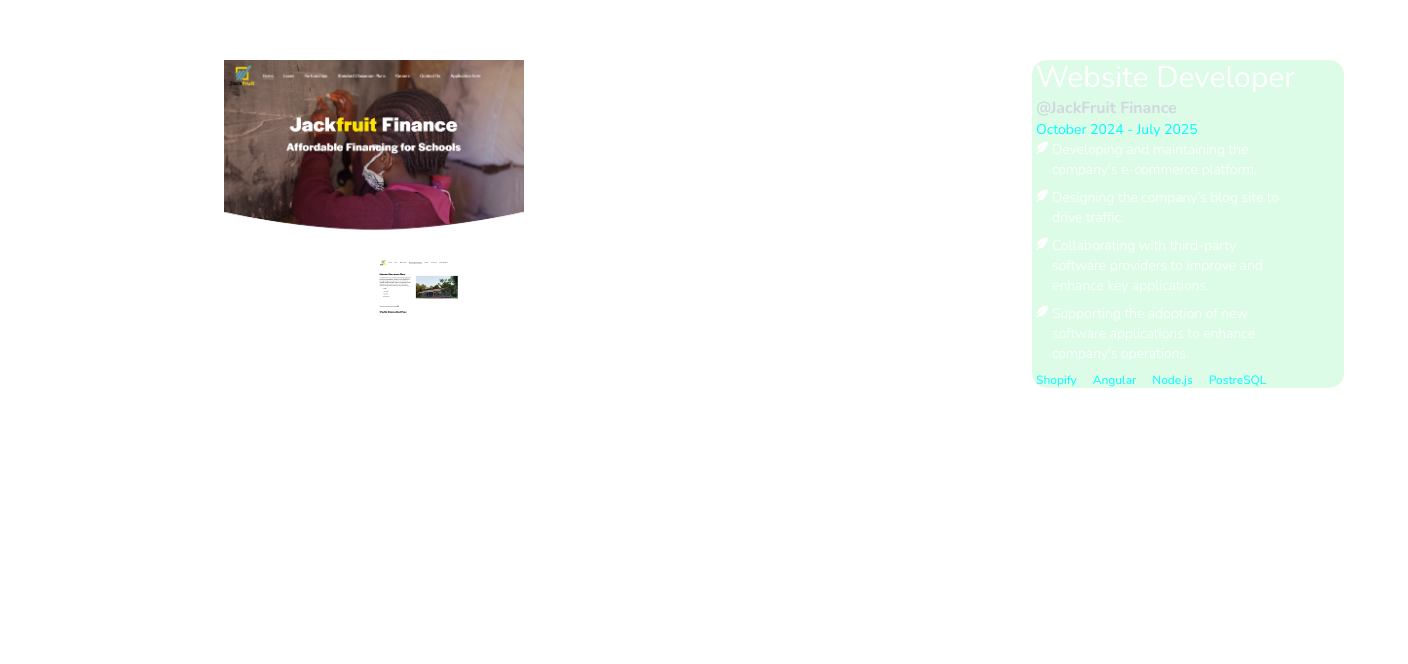
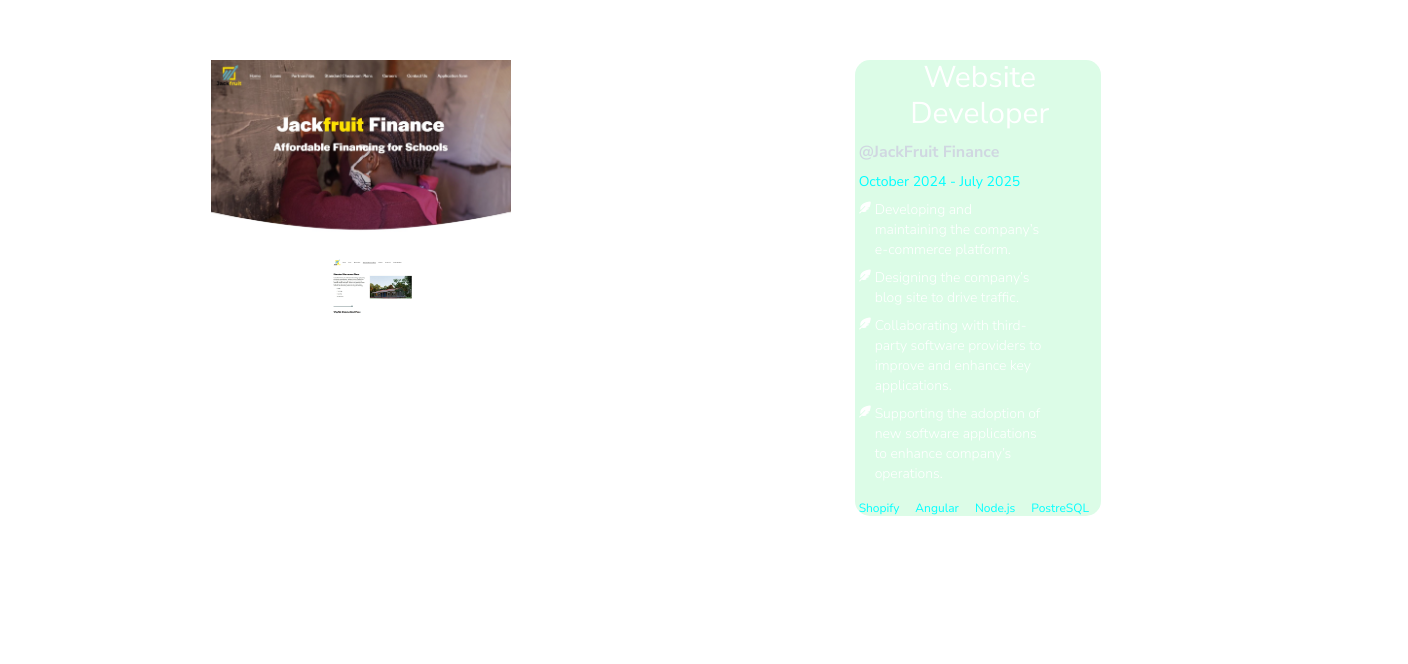
Before and after one commit to BuckanianCodes/Portfolio, an Angular app: page /experience in a window 1280 px wide. Shown: the part 136-800 px from the top of the page, 1408 px wide, since content can reach past the window. Built offline with nearby package versions, Linux system fonts and the light colour scheme.

Commit message:
Experience styling

```diff
--- a/src/app/pages/experience/experience.component.html
+++ b/src/app/pages/experience/experience.component.html
@@ -1,4 +1,4 @@
-<div id="exp-wrapper" class="w-full relative h-full mx-[10%] py-[10%] pb-[20%]">
+<div id="exp-wrapper" class=" relative h-full overflow-y-hidden mx-[10%] py-[10%] pb-[20%]">
   <div class="flex items-center mt-10 justify-end autoshow">
     <div class="w-full h-[1px] bg-[#fff]"></div>
     <h1 class="text-lg w-full font-semibold  md:ml-28 sm:ml-12 ml-4 text-[#fff]">
@@ -53,7 +53,7 @@
       <div
         id="details"
         [ngClass]="{ active: selectedIndex === exp.index }"
-        class="md:mr-[5%] md:w-[40%] pl-1 bg-green-100  w-[85%]  flex items-start gap flex-col"
+        class="md:mr-[5%] md:w-[40%] pl-1 bg-green-100  w-[85%]  flex items-start gap-2 flex-col"
       >
         <h1 class="sm:text-3xl text-xl text-white">{{ exp.role }}</h1>
         <h2 class="font-bold text-[#d0d7e1]">&#64;{{ exp.companyname }}</h2>
```
